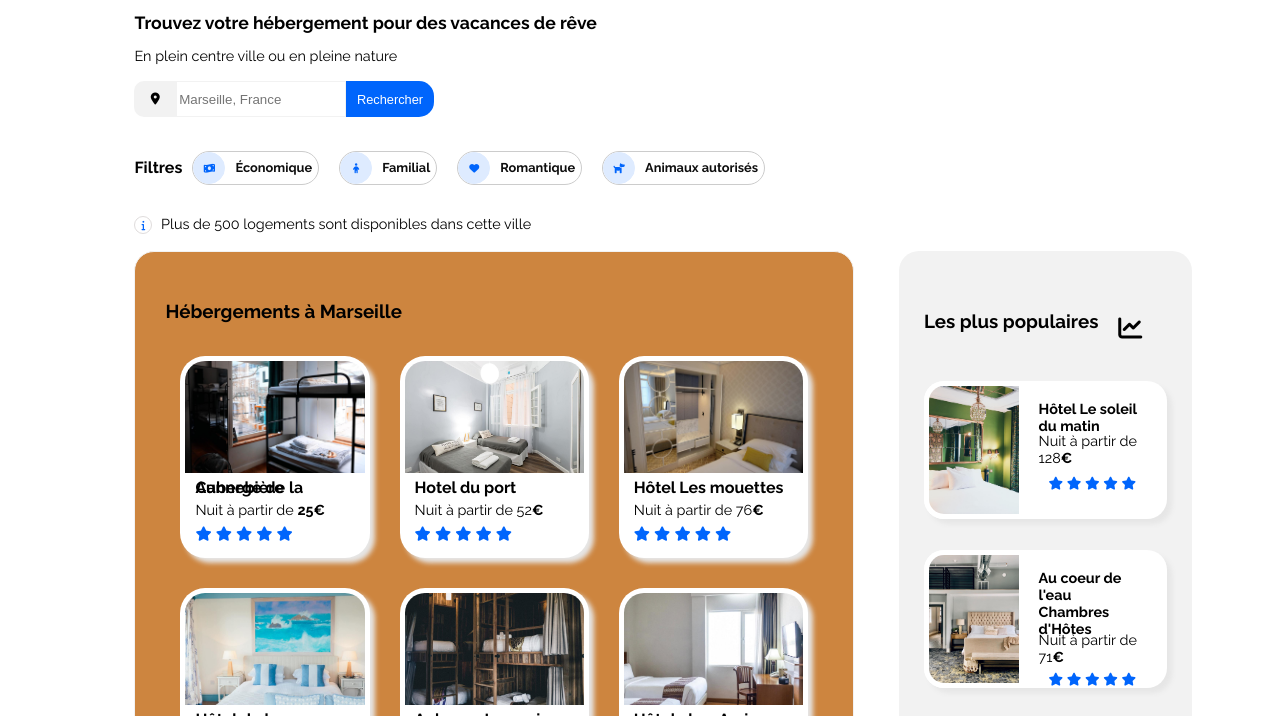
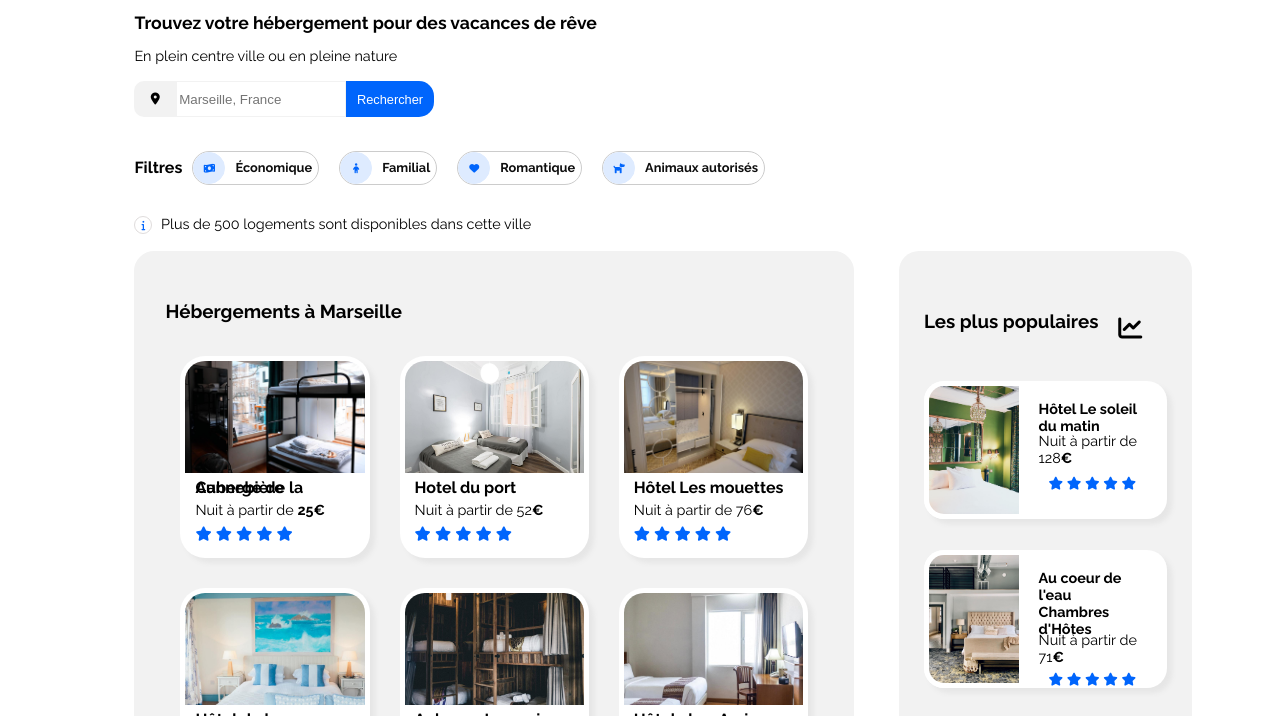
Before and after one commit to Lisa-DevWeb/Rouveyrolles_Lisa_05_05022021, a plain HTML site: page index.html in a window 1280 px wide. Shown: the part 62-778 px from the top of the page. Drawn offline with Linux system fonts and the light colour scheme; files whose address does not match are found by name.

Commit message:
updatesstyle

```diff
--- a/CSS/style.css
+++ b/CSS/style.css
@@ -1,5 +1,3 @@
-/* Maquette Desktop */
-
 /*------------------- Police -------------------*/
 @font-face {
     font-family: 'Raleway';
@@ -195,7 +193,6 @@ form span {
     padding: 30px;
     width: 52vw;
     height: auto;
-    background-color: peru;
 }
 
 .six {
```
